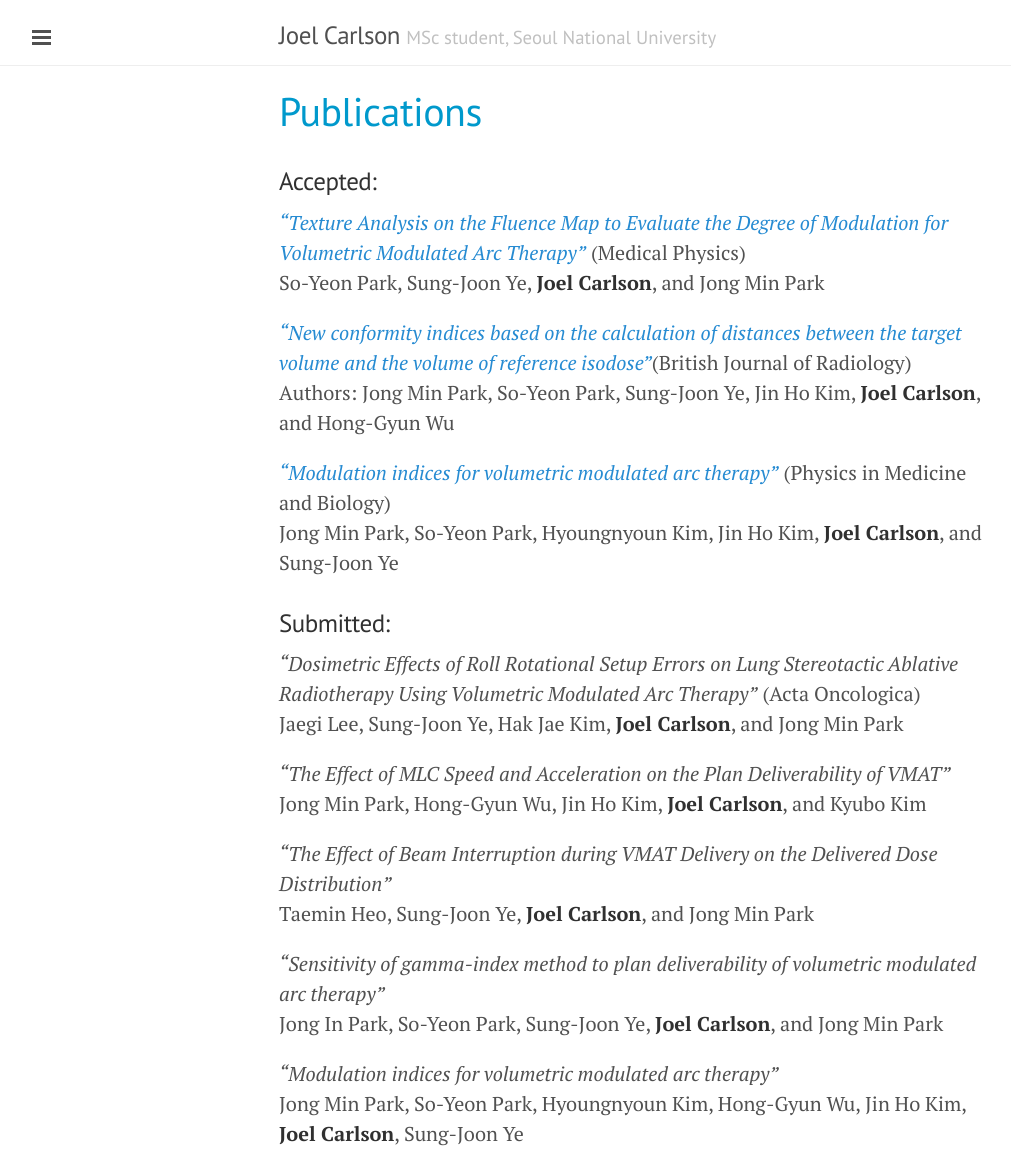
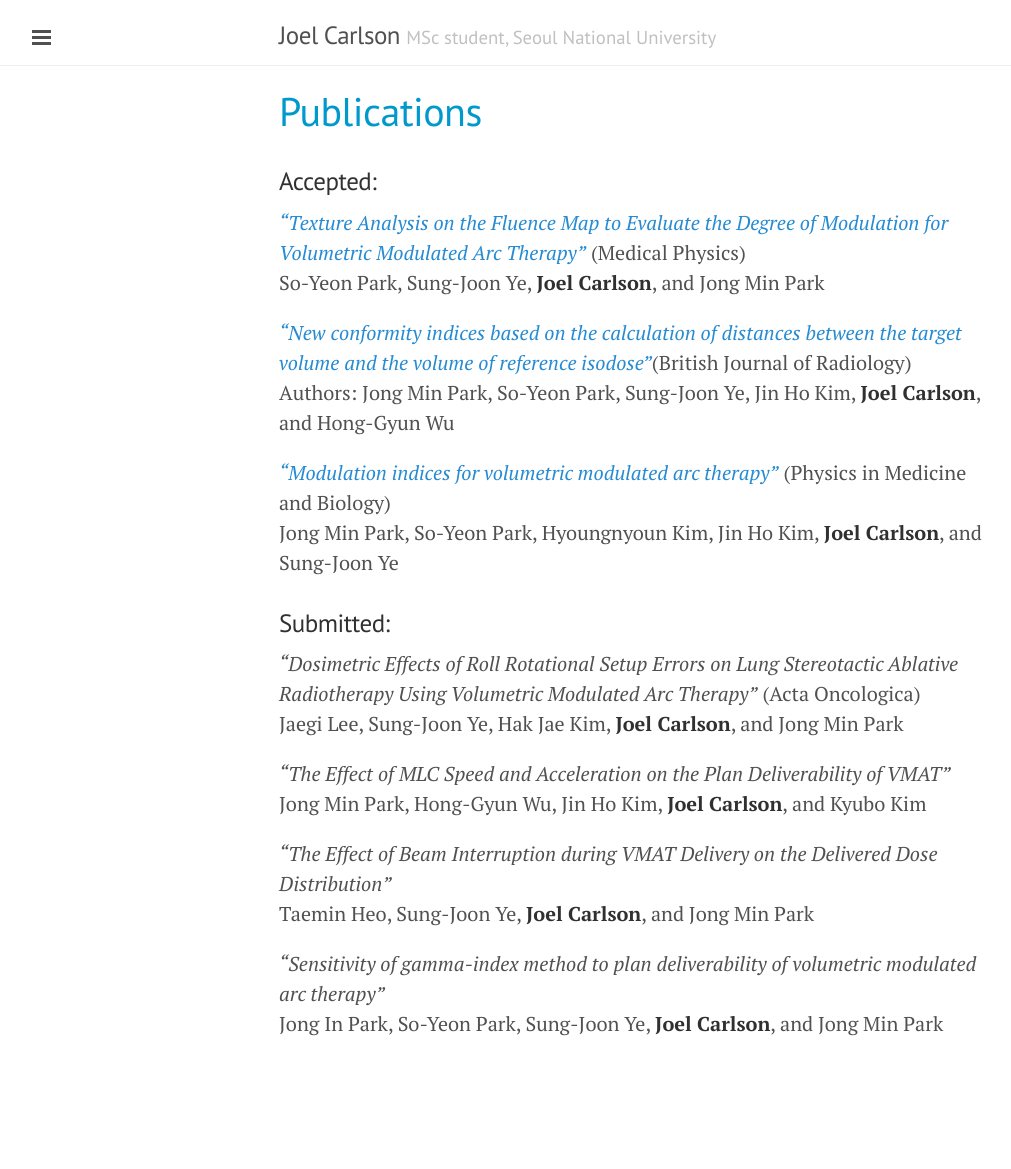
Before and after one commit to joelcarlson/joelcarlson.github.io, a Jekyll site: the page built from Publications.md, in a window 1280 px wide. Shown: the whole page, without its empty margins (1-1012 px from the left). Built offline with Jekyll 4.4.1, drawn with Linux system fonts in a browser that asks for light colours; Markdown is read by kramdown in place of the engine named in the settings; after the commit the page ends 1059 px from its top, so only the background shows below that.

Commit message:
Update Publications.md

```diff
--- a/Publications.md
+++ b/Publications.md
@@ -11,7 +11,7 @@
 <a href="http://www.ncbi.nlm.nih.gov/pubmed/25225915">*"New conformity indices based on the calculation of distances between the target volume and the volume of reference isodose"*</a>(British Journal of Radiology)<br>
 Authors: Jong Min Park, So-Yeon Park, Sung-Joon Ye, Jin Ho Kim, **Joel Carlson**, and Hong-Gyun Wu
 
-<a href="http://joelcarlson.github.io/publications/">*"Modulation indices for volumetric modulated arc therapy"*</a> (Physics in Medicine and Biology)<br>
+<a href="http://www.ncbi.nlm.nih.gov/pubmed/25383976">*"Modulation indices for volumetric modulated arc therapy"*</a> (Physics in Medicine and Biology)<br>
 Jong Min Park, So-Yeon Park, Hyoungnyoun Kim, Jin Ho Kim, **Joel Carlson**, and Sung-Joon Ye
 
 ###Submitted:
@@ -26,6 +26,3 @@
 
 *"Sensitivity of gamma-index method to plan deliverability of volumetric modulated arc therapy"*<br>
 Jong In Park, So-Yeon Park, Sung-Joon Ye, **Joel Carlson**, and Jong Min Park
-
-*"Modulation indices for volumetric modulated arc therapy"*<br>
-Jong Min Park, So-Yeon Park, Hyoungnyoun Kim, Hong-Gyun Wu, Jin Ho Kim, **Joel Carlson**, Sung-Joon Ye
```
